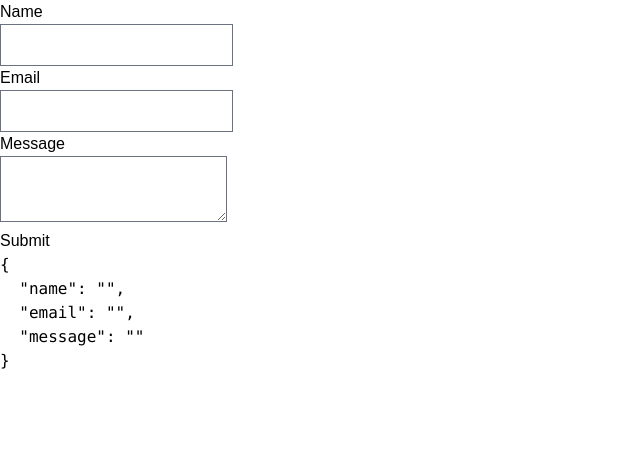
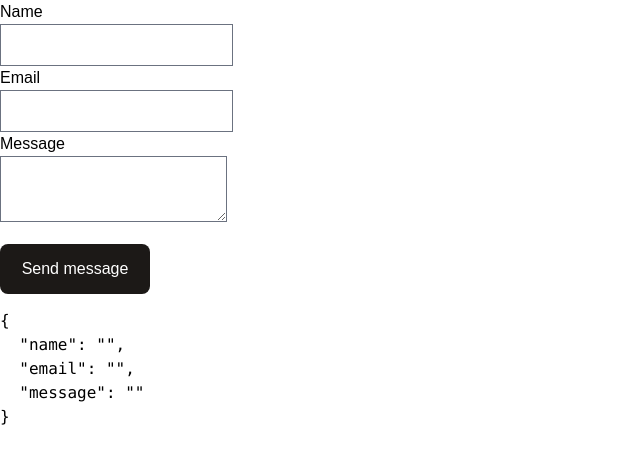
Before and after one commit to Saulnjie/aylagursoy.com, a Next.js app: page /contact in a window 1280 px wide. Shown: the top 464 px of the page, without its empty margins (0-640 px from the left). Built offline with nearby package versions, Linux system fonts and the light colour scheme.

Commit message:
contact works, just gotta grab the response - im a chad

```diff
--- a/pages/about.tsx
+++ b/pages/about.tsx
@@ -74,9 +74,9 @@ designers.
         // height={600}
         // width={450}
         />
-        <div className='contact-container'>
         <p className='contact-paragraph text-base text-zinc-600'>For any questions or inquiries, please do not hesitate to contact me through social media or by email.</p>
         <h3 className='text-xl text-zinc-900 font-bold'>Contact</h3>
+        <div className='contact-container'>
         <div className='icon-container text-zinc-600 flex-row'>
         {/* <p className='icon-text text-sm '>me@aylagursoy.com </p>
         <p className='icon-text text-xs '>+47 950 36 921</p>
--- a/pages/contact.tsx
+++ b/pages/contact.tsx
@@ -35,10 +35,11 @@ export default function Contact() {
   }
 
   return (
-    <div>
-      {message && <span>{message}</span>}
+    <div className='contact-container'>
+
       <form onSubmit={handleSubmit}>
-        <div>
+          <div className='name-and-email-container'>
+        <div className='contact-name-input-container'>
           <label className="block" htmlFor="name">
             Name
           </label>
@@ -57,7 +58,7 @@ export default function Contact() {
             className="block"
           />
         </div>
-        <div>
+        <div className='contact-email-input-container'>
           <label htmlFor="email">Email</label>
           <input
             className="block"
@@ -74,7 +75,8 @@ export default function Contact() {
             required
           />
         </div>
-        <div>
+        </div>
+        <div className='contact-msg-input-container'>
           <label className="block" htmlFor="message">
             Message
           </label>
@@ -91,7 +93,12 @@ export default function Contact() {
             required
           />
         </div>
-        <button>Submit</button>
+        <div className='submit-message-container'>
+          <div className='submit-confirmation'>
+        {message && <span>{message}</span>}
+        </div>
+        <button className='submit-btn'>Send message</button>
+        </div>
       </form>
       <pre>{JSON.stringify(formValues, null, 2)}</pre>
     </div>
--- /dev/null
+++ b/styles/contact/index.css
@@ -0,0 +1,51 @@
+
+.contact-container {
+    /* background-color: aqua; */
+    display: flex;
+
+}
+
+.name-and-email-container {
+    display: flex;
+
+}
+
+.contact-name-input-container {
+    /* background-color: red; */
+    width: 50%;
+}
+
+.contact-name-input-container input {
+    border: none;
+    border-bottom: 1px solid gray;
+}
+
+
+
+.contact-email-input-container {
+width: 50%;
+}
+
+.contact-email-input-container input {
+    border: none;
+    border-bottom: 1px solid gray;
+}
+
+.submit-message-container {
+    display: flex;
+    flex-direction: column;
+}
+
+.submit-confirmation {
+    color: rgb(21 128 61);
+}
+
+
+.contact-msg-input-container textarea  {
+width: 100%;
+/* background-color: peru; */
+border-radius: 4px;
+border: 1px solid gray;
+/* border: none;
+border-bottom: 1px solid gray; */
+}
--- a/styles/globals.css
+++ b/styles/globals.css
@@ -9,6 +9,7 @@
 @import './login/index.css';
 @import './product/index.css';
 @import './admin/index.css';
+@import './contact/index.css';
 
 
 
@@ -65,3 +66,13 @@ footer {
   margin-bottom: 30px;
   border-radius: 8px;
 }
+
+.submit-btn {
+  background-color: rgb(28 25 23);;
+  color: white;
+  width: 150px;
+  height: 50px;
+  margin-top: 15px;
+  margin-bottom: 15px;
+  border-radius: 8px;
+}
```
